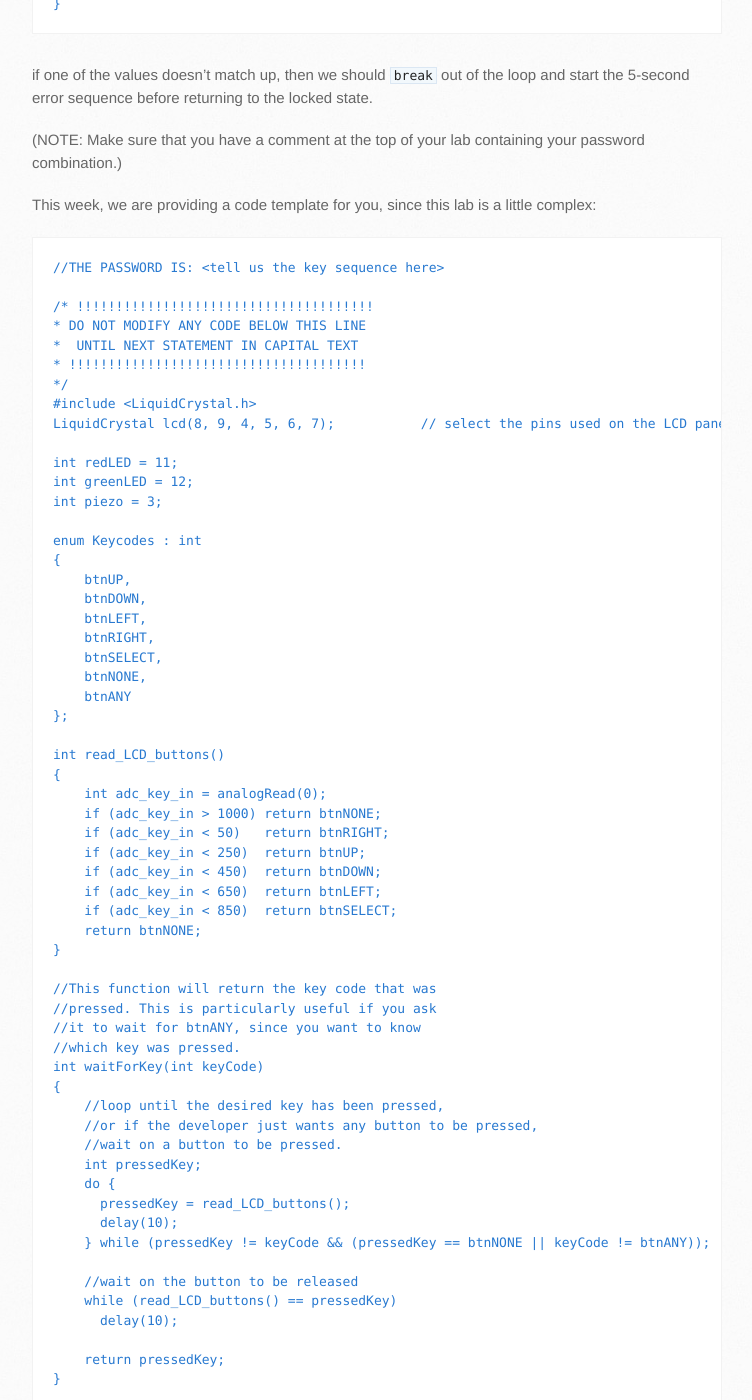
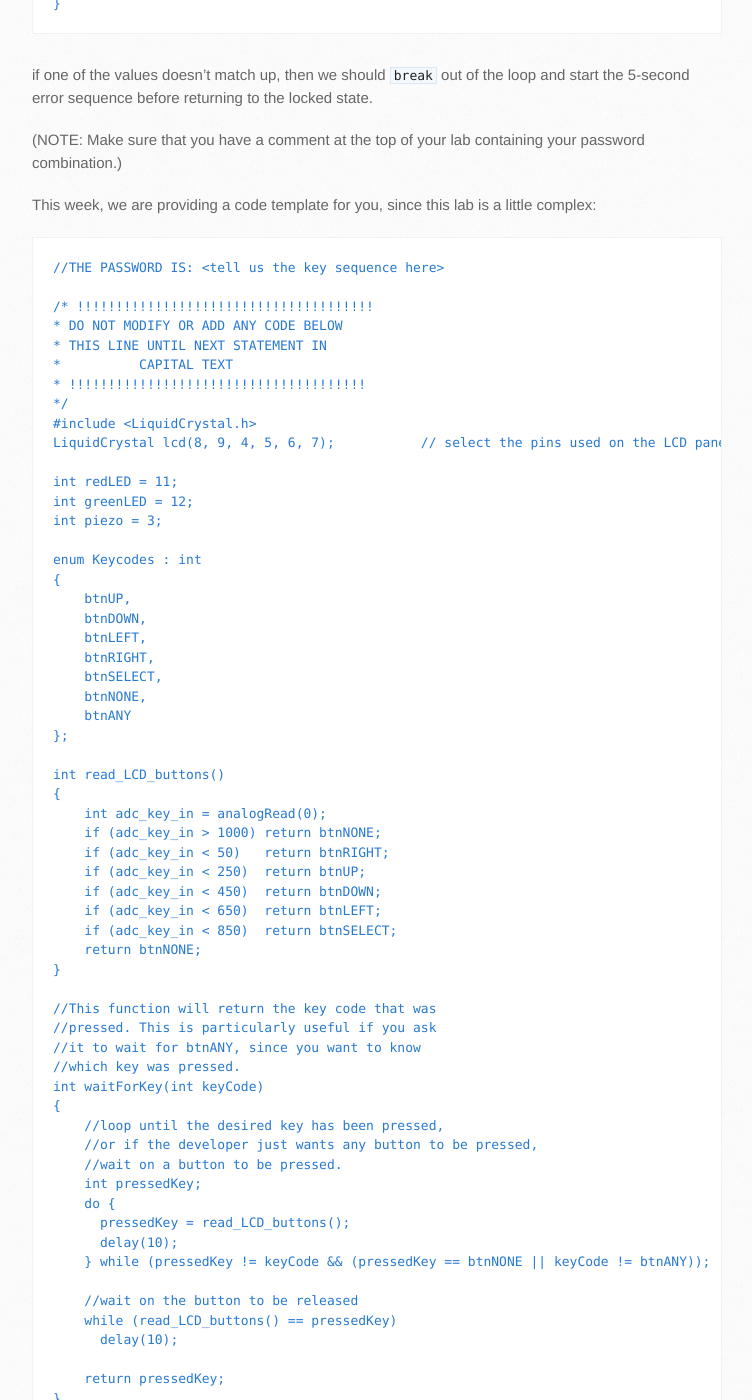
Before and after one commit to TTU-CSC/ttu-csc.github.com, a Jekyll site: the page built from _posts/2015-07-19-lab-8-security-system.markdown, in a window 1280 px wide and 1400 px high, scrolled down 1961 px. Shown: the whole window, without its empty margins (138-890 px from the left). Built offline with Jekyll 4.4.1, drawn with Linux system fonts in a browser that asks for light colours; some of the changed text lies outside the part shown.

Commit message:
Added the addition of to not modify or "add" code in Lab 8.

```diff
--- a/_posts/2015-07-19-lab-8-security-system.markdown
+++ b/_posts/2015-07-19-lab-8-security-system.markdown
@@ -49,8 +49,9 @@ This week, we are providing a code template for you, since this lab is a little
     //THE PASSWORD IS: <tell us the key sequence here>
 
     /* !!!!!!!!!!!!!!!!!!!!!!!!!!!!!!!!!!!!!!
-    * DO NOT MODIFY ANY CODE BELOW THIS LINE
-    *  UNTIL NEXT STATEMENT IN CAPITAL TEXT
+    * DO NOT MODIFY OR ADD ANY CODE BELOW
+    * THIS LINE UNTIL NEXT STATEMENT IN
+    *          CAPITAL TEXT
     * !!!!!!!!!!!!!!!!!!!!!!!!!!!!!!!!!!!!!!
     */
     #include <LiquidCrystal.h>
@@ -122,9 +123,9 @@ This week, we are providing a code template for you, since this lab is a little
     }
 
 
-    /* !!!!!!!!!!!!!!!!!!!!!!!!!!!!!!!!!!!!!!!
-     * DO NOT MODIFY ANY CODE ABOVE THIS LINE.
-     * !!!!!!!!!!!!!!!!!!!!!!!!!!!!!!!!!!!!!!!
+    /* !!!!!!!!!!!!!!!!!!!!!!!!!!!!!!!!!!!!!!!!!!!!!!
+     * DO NOT MODIFY OR ADD ANY CODE ABOVE THIS LINE.
+     * !!!!!!!!!!!!!!!!!!!!!!!!!!!!!!!!!!!!!!!!!!!!!!
      */
 
     bool getPassword(int correctPassword[]) {
```
